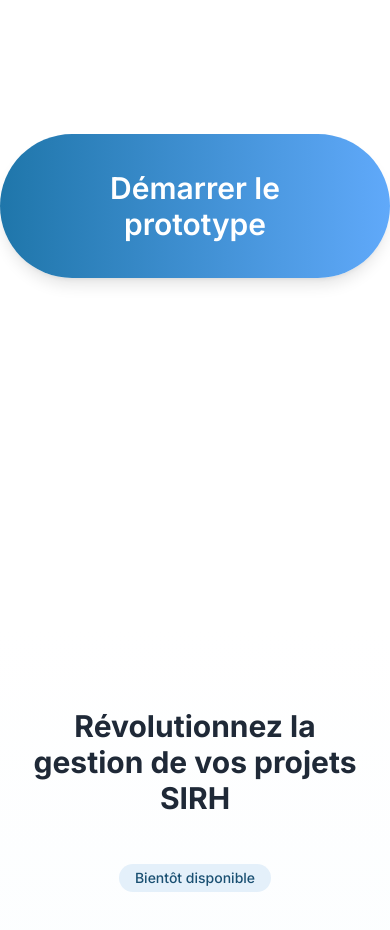
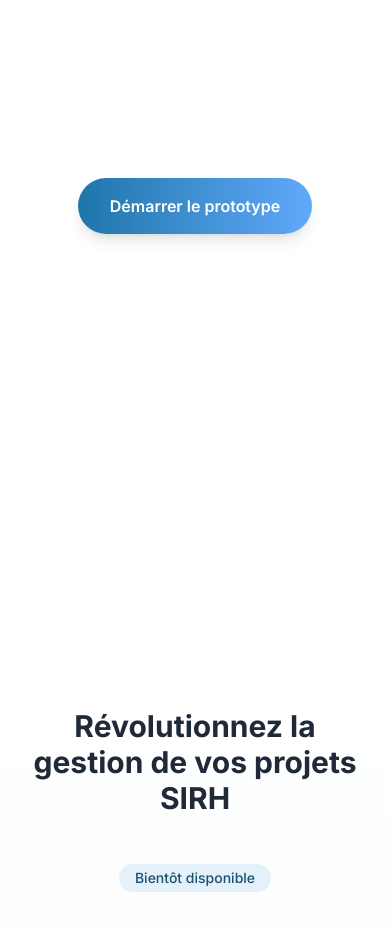
Before and after one commit to matutinal/sirh-maestro-coming-soon, a React (Vite) app: page / in a window 390 px wide. Shown: the part 1060-1990 px from the top of the page. Built offline with nearby package versions, Linux system fonts and the light colour scheme.

Commit message:
fix button

```diff
--- a/src/components/EmbedPrototypeForm.tsx
+++ b/src/components/EmbedPrototypeForm.tsx
@@ -9,7 +9,7 @@ const EmbedPrototypeForm: React.FC = () => {
         <div id="prototype" className="min-h-screen flex items-center justify-center">
           <button
             onClick={() => setShowEmbed(true)}
-            className="text-3xl font-semibold bg-gradient-to-r from-indigo-600 to-purple-600 text-white px-12 py-9 rounded-full hover:from-indigo-700 hover:to-purple-700 transition-all transform hover:scale-105 shadow-lg"
+            className="md:text-3xl font-semibold bg-gradient-to-r from-indigo-600 to-purple-600 text-white md:px-12 md:py-9 px-8 py-4 rounded-full hover:from-indigo-700 hover:to-purple-700 transition-all transform hover:scale-105 shadow-lg"
           >
             Démarrer le prototype
           </button>
```
